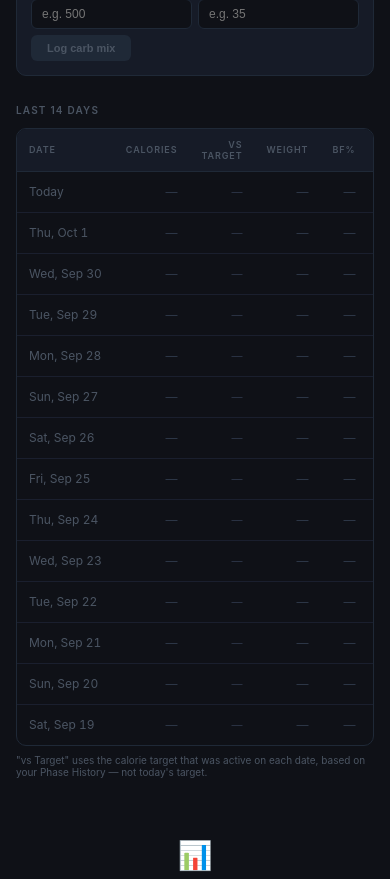
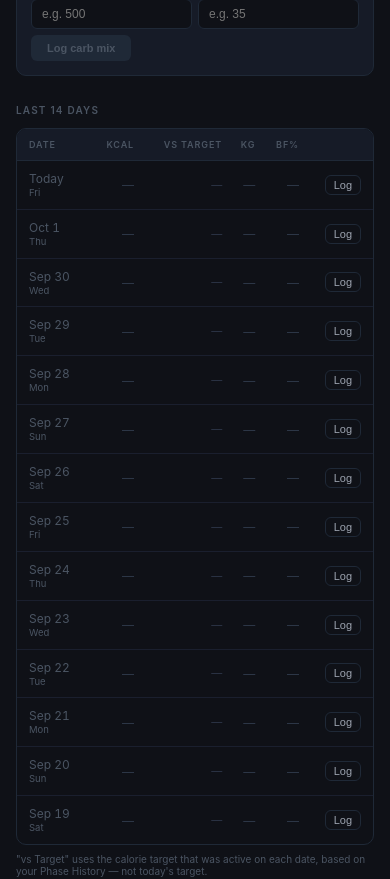
Before and after one commit to mg-data-portfolio/body-tracker, a React (Vite) app: page / in a window 390 px wide. Shown: the part 880-1759 px from the top of the page. Built offline with nearby package versions, Linux system fonts and the light colour scheme.

Commit message:
Fix 14-day log table clipping on phones

```diff
--- a/src/App.jsx
+++ b/src/App.jsx
@@ -2059,6 +2059,8 @@ export default function App() {
   const logWindowStart = logWindowDates[logWindowDates.length - 1];
   const olderLogged = [...sorted].reverse().filter(d => d < logWindowStart);
   const olderShown = olderLogged.slice(0, olderCount);
+  // Compact cell padding so the 6 columns fit a phone: 12px on the outer edges, 6px between columns
+  const logPad = (col) => col === 0 ? "10px 6px 10px 12px" : col === 5 ? "10px 12px 10px 6px" : "10px 6px";
   const renderLogRow = (date, idx, total) => {
     const raw = entries[date];
     const empty = !raw;
@@ -2076,36 +2078,42 @@ export default function App() {
       else calColor = Math.abs(calDiff) <= 100 ? "#34d399" : "#f87171";
     }
     const flagLabels = FLAG_OPTIONS.filter(f => (raw?.flags || []).includes(f.id)).map(f => f.label);
-    const dateLabel = new Date(date + "T00:00:00").toLocaleDateString(undefined, { weekday: "short", day: "numeric", month: "short" });
+    const dObj = new Date(date + "T00:00:00");
+    const dayMonth = dObj.toLocaleDateString(undefined, { day: "numeric", month: "short" });
+    const weekday = dObj.toLocaleDateString(undefined, { weekday: "short" });
     const exclStyle = excl ? { textDecoration: "line-through", opacity: 0.5 } : undefined;
+    const numCell = (v) => ({ padding: logPad(v), textAlign: "right", fontVariantNumeric: "tabular-nums" });
     return (
       <tr key={date} style={{ borderBottom: idx < total - 1 ? "1px solid var(--surface-2)" : "none", background: activeDate === date && date !== today ? "var(--surface-2)" : "transparent" }}>
-        <td title={date} style={{ padding: "10px 12px", whiteSpace: "nowrap", color: empty ? "var(--text-dim)" : isRecent ? "var(--text)" : "var(--text-muted)", fontVariantNumeric: "tabular-nums" }}>
-          {date === today ? "Today" : dateLabel}
-          {isRecent && <span style={{ marginLeft: 6, fontSize: 8, color: "#6366f1", letterSpacing: "0.08em", fontWeight: 700 }}>7D</span>}
-          {flagLabels.length > 0 && <span title={flagLabels.join(", ")} style={{ marginLeft: 6, fontSize: 10, color: "#fbbf24" }}>⚑</span>}
+        <td title={date} style={{ padding: logPad(0), whiteSpace: "nowrap", color: empty ? "var(--text-dim)" : isRecent ? "var(--text)" : "var(--text-muted)", fontVariantNumeric: "tabular-nums", lineHeight: 1.25 }}>
+          <div>{date === today ? "Today" : dayMonth}</div>
+          <div style={{ fontSize: 9.5, color: "var(--text-dim)", marginTop: 1 }}>
+            {weekday}
+            {isRecent && <span title="Counts toward your 7-day averages" style={{ display: "inline-block", width: 5, height: 5, borderRadius: 3, background: "#6366f1", marginLeft: 5, verticalAlign: "middle" }} />}
+            {flagLabels.length > 0 && <span title={flagLabels.join(", ")} style={{ marginLeft: 5, fontSize: 10, color: "#fbbf24" }}>⚑</span>}
+          </div>
         </td>
-        <td style={{ padding: "10px 12px", textAlign: "right", color: e.calories != null ? "var(--text)" : "var(--text-faint)", fontVariantNumeric: "tabular-nums" }}>
+        <td style={{ ...numCell(1), color: e.calories != null ? "var(--text)" : "var(--text-faint)" }}>
           {e.calories != null ? e.calories.toLocaleString() : "—"}
         </td>
-        <td style={{ padding: "10px 12px", textAlign: "right", fontVariantNumeric: "tabular-nums", fontSize: 11 }}>
+        <td style={{ ...numCell(2), fontSize: 11 }}>
           {calDiff != null
             ? <span style={{ color: calColor }}>{calDiff > 0 ? "+" : ""}{calDiff}</span>
             : <span style={{ color: "var(--text-faint)" }}>—</span>}
         </td>
-        <td style={{ padding: "10px 12px", textAlign: "right", color: e.weight != null ? "var(--text)" : "var(--text-faint)", fontVariantNumeric: "tabular-nums" }}>
+        <td style={{ ...numCell(3), color: e.weight != null ? "var(--text)" : "var(--text-faint)" }}>
           {e.weight != null ? <span title={excl ? "Excluded: non-standard weigh-in" : undefined} style={exclStyle}>{e.weight.toFixed(1)}</span> : "—"}
         </td>
-        <td style={{ padding: "10px 12px", textAlign: "right", color: e.bf != null ? "var(--text)" : "var(--text-faint)", fontVariantNumeric: "tabular-nums" }}>
+        <td style={{ ...numCell(4), color: e.bf != null ? "var(--text)" : "var(--text-faint)" }}>
           {e.bf != null ? <span title={excl ? "Excluded: non-standard weigh-in" : undefined} style={exclStyle}>{`${e.bf.toFixed(1)}%`}</span> : "—"}
         </td>
-        <td style={{ padding: "10px 12px", textAlign: "right", whiteSpace: "nowrap" }}>
+        <td style={{ padding: logPad(5), textAlign: "right", whiteSpace: "nowrap" }}>
           {empty ? (
-            <button onClick={() => handleEdit(date)} style={{ background: "none", border: "1px solid var(--border)", borderRadius: 6, color: "var(--text-soft)", cursor: "pointer", fontSize: 11, padding: "3px 10px" }}>Log</button>
+            <button onClick={() => handleEdit(date)} style={{ background: "none", border: "1px solid var(--border)", borderRadius: 6, color: "var(--text-soft)", cursor: "pointer", fontSize: 11, padding: "3px 8px" }}>Log</button>
           ) : (
             <>
-              <button onClick={() => handleEdit(date)} style={{ background: "none", border: "none", color: "var(--text-dim)", cursor: "pointer", fontSize: 11, marginRight: 6, padding: "2px 5px" }}>Edit</button>
-              <button onClick={() => handleDelete(date)} style={{ background: "none", border: "none", color: "var(--border-strong)", cursor: "pointer", fontSize: 11, padding: "2px 5px" }}>✕</button>
+              <button onClick={() => handleEdit(date)} style={{ background: "none", border: "none", color: "var(--text-dim)", cursor: "pointer", fontSize: 11, padding: "2px 4px" }}>Edit</button>
+              <button onClick={() => handleDelete(date)} aria-label="Delete entry" style={{ background: "none", border: "none", color: "var(--border-strong)", cursor: "pointer", fontSize: 11, padding: "2px 4px" }}>✕</button>
             </>
           )}
         </td>
@@ -2531,12 +2539,12 @@ export default function App() {
         {/* ── Last 14 days ── */}
         <div>
           <div style={{ fontSize: 10, letterSpacing: "0.12em", textTransform: "uppercase", color: "var(--text-dim)", fontWeight: 600, marginBottom: 12 }}>Last 14 days</div>
-          <div style={{ border: "1px solid var(--border)", borderRadius: 10, overflow: "hidden" }}>
+          <div style={{ border: "1px solid var(--border)", borderRadius: 10, overflowX: "auto" }}>
             <table style={{ width: "100%", borderCollapse: "collapse", fontSize: 12 }}>
               <thead>
                 <tr style={{ borderBottom: "1px solid var(--border)" }}>
-                  {["Date", "Calories", "vs Target", "Weight", "BF%", ""].map((h, i) => (
-                    <th key={i} style={{ padding: "10px 12px", textAlign: i === 0 ? "left" : "right", fontSize: 9, letterSpacing: "0.1em", textTransform: "uppercase", color: "var(--text-dim)", fontWeight: 600, background: "var(--surface)" }}>{h}</th>
+                  {["Date", "Kcal", "vs Target", "Kg", "BF%", ""].map((h, i) => (
+                    <th key={i} style={{ padding: logPad(i), textAlign: i === 0 ? "left" : "right", fontSize: 9, letterSpacing: "0.1em", textTransform: "uppercase", color: "var(--text-dim)", fontWeight: 600, background: "var(--surface)" }}>{h}</th>
                   ))}
                 </tr>
               </thead>
```
